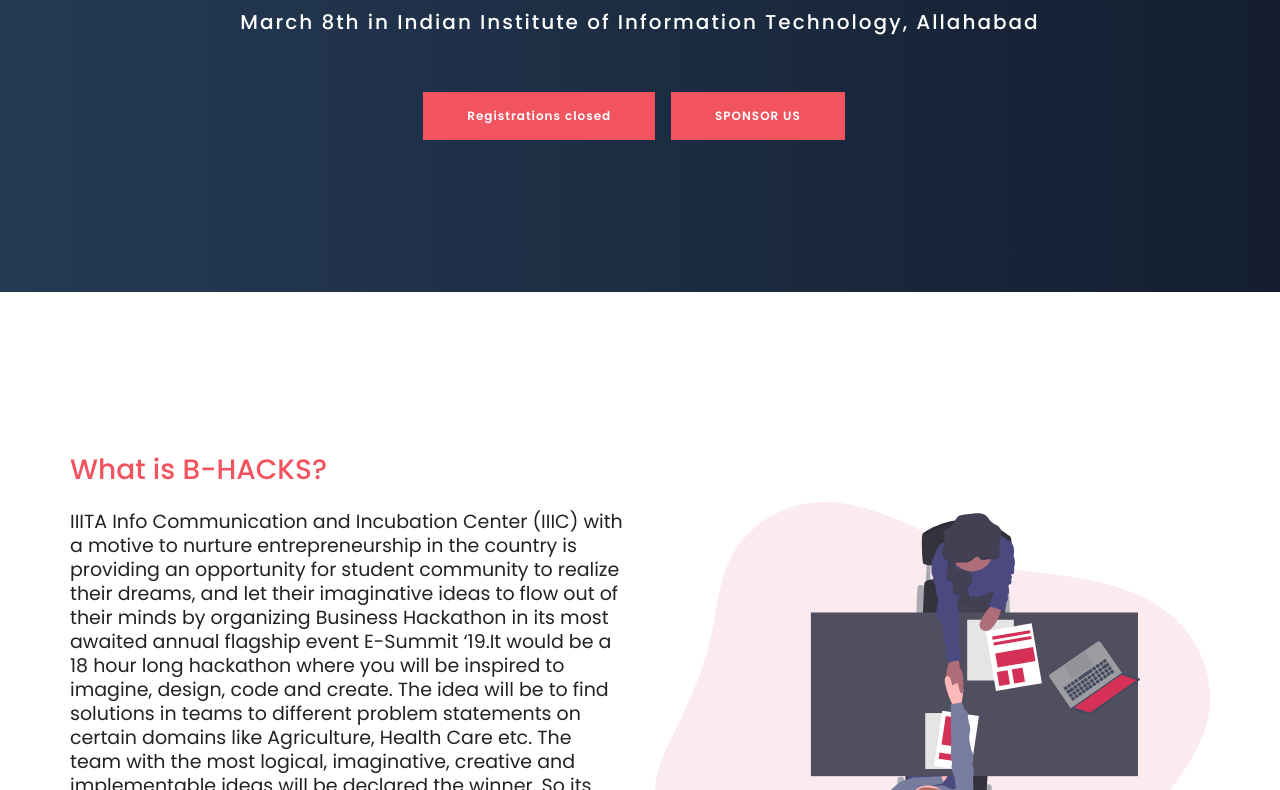
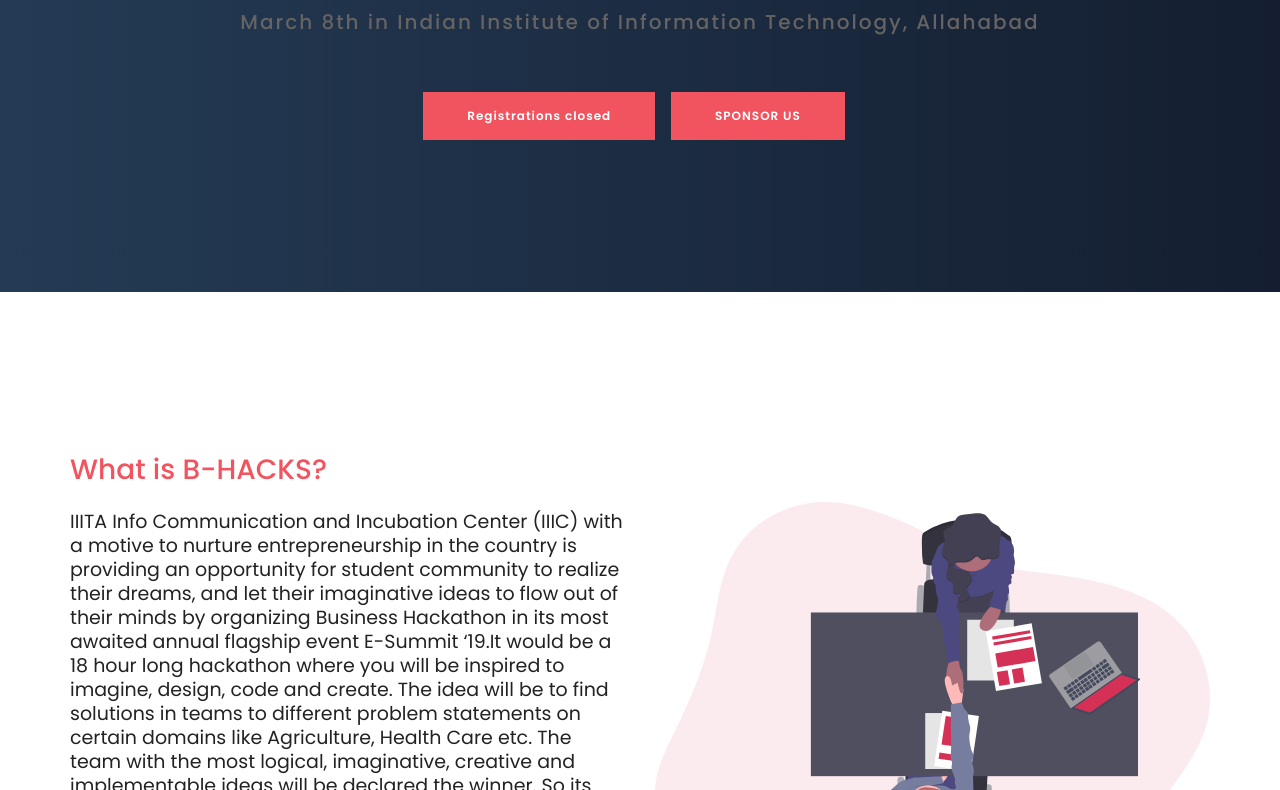
Before and after one commit to iiic-iiita/b-thon19, a plain HTML site: page index.html in a window 1280 px wide. Shown: the part 508-1298 px from the top of the page. Drawn offline with nearby package versions, Linux system fonts and the light colour scheme; files whose address does not match are found by name.

Commit message:
Small fix in the timeline

```diff
--- a/index.html
+++ b/index.html
@@ -64,6 +64,7 @@
 }
 h3 {
     font-size: 20px;
+    color: #666363
 }
     </style>
 </head>
```
